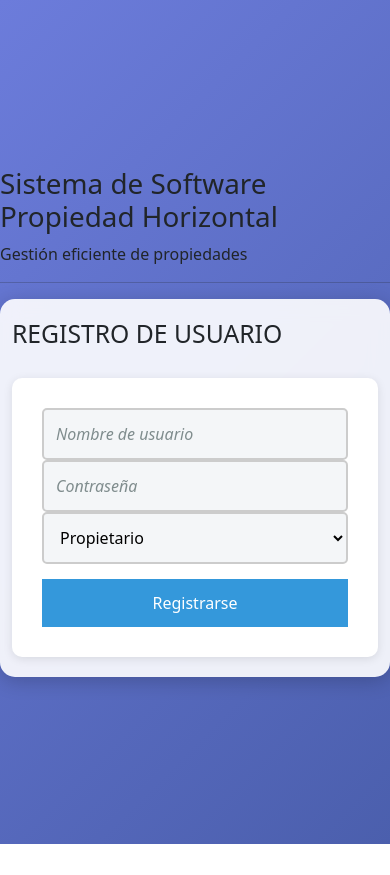
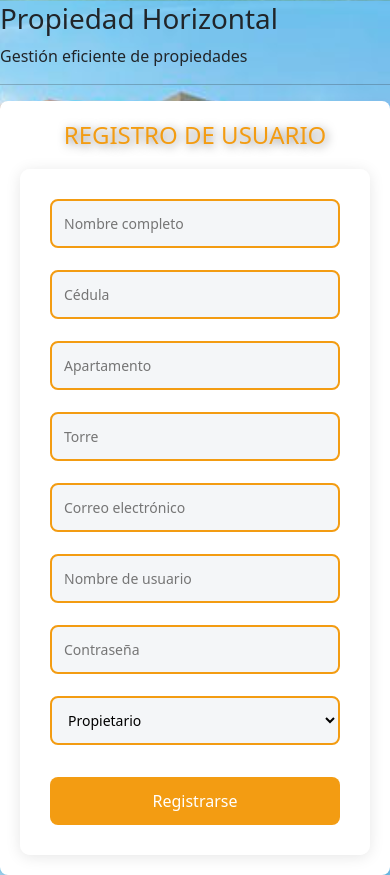
Before and after one commit to Dannym24/proyectopropiedadhorizontal, a React (Vite) app: page /register in a window 390 px wide. Before the commit the page ends 844 px from the top, so only its background shows below. Built offline with nearby package versions, Linux system fonts and the light colour scheme; the HTML template or start-up script is replaced by a standard one.

Commit message:
ajustes finales

```diff
--- a/package.json
+++ b/package.json
@@ -12,6 +12,7 @@
   "dependencies": {
     "axios": "^1.13.2",
     "bootstrap": "^5.3.8",
+    "font-awesome": "^4.7.0",
     "react": "^19.2.0",
     "react-bootstrap": "^2.10.10",
     "react-dom": "^19.2.0",
--- a/src/App.jsx
+++ b/src/App.jsx
@@ -6,6 +6,8 @@ import LoginForm from "./components/LoginForm";
 import RegisterForm from "./components/RegisterForm";
 import "bootstrap/dist/css/bootstrap.min.css";
 import './index.css';
+import 'font-awesome/css/font-awesome.min.css';
+
 
 
 
--- a/src/components/RegisterForm.jsx
+++ b/src/components/RegisterForm.jsx
@@ -6,6 +6,11 @@ const RegisterForm = () => {
   const [username, setUsername] = useState("");
   const [password, setPassword] = useState("");
   const [role, setRole] = useState("propietario"); // Rol por defecto
+  const [nombreCompleto, setNombreCompleto] = useState(""); // Nuevo campo para el nombre completo
+  const [cedula, setCedula] = useState(""); // Nuevo campo para la cédula
+  const [apartamento, setApartamento] = useState(""); // Nuevo campo para el apartamento
+  const [torre, setTorre] = useState(""); // Nuevo campo para la torre
+  const [correo, setCorreo] = useState(""); // Nuevo campo para el correo
   const [error, setError] = useState("");
   const [success, setSuccess] = useState("");
   const navigate = useNavigate(); // Inicializamos el hook useNavigate
@@ -17,6 +22,11 @@ const RegisterForm = () => {
         username,
         password,
         role,
+        nombreCompleto,
+        cedula,
+        apartamento,
+        torre,
+        correo,
       });
       console.log("Register Response from Backend:", response.data);
       setSuccess("Usuario registrado correctamente.");
@@ -31,44 +41,144 @@ const RegisterForm = () => {
   };
 
   return (
-    <div className="container">
-      <h2>Registro de Usuario</h2>
-      {error && <p className="error">{error}</p>}
-      {success && <p className="success">{success}</p>}
-      <form onSubmit={handleRegister}>
+    <div className="container" style={containerStyle}>
+      <h2 style={headingStyle}>Registro de Usuario</h2>
+      {error && <p className="error" style={errorStyle}>{error}</p>}
+      {success && <p className="success" style={successStyle}>{success}</p>}
+      <form onSubmit={handleRegister} style={formStyle}>
+        <input
+          type="text"
+          placeholder="Nombre completo"
+          value={nombreCompleto}
+          onChange={(e) => setNombreCompleto(e.target.value)}
+          style={inputStyle}
+        />
+        <input
+          type="text"
+          placeholder="Cédula"
+          value={cedula}
+          onChange={(e) => setCedula(e.target.value)}
+          style={inputStyle}
+        />
+        <input
+          type="text"
+          placeholder="Apartamento"
+          value={apartamento}
+          onChange={(e) => setApartamento(e.target.value)}
+          style={inputStyle}
+        />
+        <input
+          type="text"
+          placeholder="Torre"
+          value={torre}
+          onChange={(e) => setTorre(e.target.value)}
+          style={inputStyle}
+        />
+        <input
+          type="email"
+          placeholder="Correo electrónico"
+          value={correo}
+          onChange={(e) => setCorreo(e.target.value)}
+          style={inputStyle}
+        />
         <input
           type="text"
           placeholder="Nombre de usuario"
           value={username}
           onChange={(e) => setUsername(e.target.value)}
+          style={inputStyle}
         />
         <input
           type="password"
           placeholder="Contraseña"
           value={password}
           onChange={(e) => setPassword(e.target.value)}
+          style={inputStyle}
         />
         {/* Campo para seleccionar el rol */}
         <select
           value={role}
           onChange={(e) => setRole(e.target.value)}
-          style={{
-            marginBottom: "15px",
-            padding: "12px",
-            width: "100%",
-            border: "2px solid #ccc",
-            borderRadius: "5px",
-            fontSize: "16px",
-            backgroundColor: "#f4f6f8",
-          }}
+          style={selectStyle}
         >
           <option value="propietario">Propietario</option>
           <option value="admin">Administrador</option>
         </select>
-        <button type="submit">Registrarse</button>
+        <button type="submit" style={buttonStyle}>Registrarse</button>
       </form>
     </div>
   );
 };
 
+// Estilo para los campos de entrada
+const inputStyle = {
+  padding: "12px",
+  fontSize: "14px",
+  border: "2px solid #f39c12",  // Amarillo suave
+  borderRadius: "8px",
+  width: "100%",
+  boxSizing: "border-box",
+  marginBottom: "10px",
+  backgroundColor: "#f4f6f8", // Fondo suave claro
+};
+
+// Estilo para el selector de rol
+const selectStyle = {
+  padding: "12px",
+  fontSize: "14px",
+  border: "2px solid #f39c12",  // Amarillo suave
+  borderRadius: "8px",
+  width: "100%",
+  boxSizing: "border-box",
+  marginBottom: "10px",
+  backgroundColor: "#f4f6f8", // Fondo suave claro
+};
+
+// Estilo para el botón
+const buttonStyle = {
+  padding: "12px 20px",
+  fontSize: "16px",
+  border: "none",
+  borderRadius: "8px",
+  backgroundColor: "#f39c12",  // Amarillo suave
+  color: "#fff",
+  cursor: "pointer",
+  width: "100%",
+  boxSizing: "border-box",
+  marginTop: "10px",
+};
+
+// Estilos generales
+const containerStyle = {
+  maxWidth: "450px",
+  margin: "0 auto",
+  padding: "20px",
+  backgroundColor: "#fff", // Fondo blanco
+  boxShadow: "0 4px 8px rgba(0, 0, 0, 0.1)", // Sombra suave
+  borderRadius: "8px", // Bordes redondeados
+};
+
+const headingStyle = {
+  color: "#f39c12", // Color de texto naranjita (amarillo suave)
+  fontSize: "24px",
+  textAlign: "center",
+  marginBottom: "20px",
+};
+
+const errorStyle = {
+  color: "#e74c3c", // Rojo para el mensaje de error
+  fontSize: "14px",
+};
+
+const successStyle = {
+  color: "#2ecc71", // Verde para el mensaje de éxito
+  fontSize: "14px",
+};
+
+const formStyle = {
+  display: "flex",
+  flexDirection: "column",
+  gap: "12px",
+};
+
 export default RegisterForm;
--- a/src/index.css
+++ b/src/index.css
@@ -1,11 +1,14 @@
 /* Estilos globales */
 body {
   font-family: 'Segoe UI', Tahoma, Geneva, Verdana, sans-serif;
-  background: linear-gradient(135deg, #6c7cdb, #4b5fad); /* Fondo degradado azul profesional */
+  background-image: url('/public/PH.jpg');
+  background-size: cover;
+  background-position: center;
+  background-attachment: fixed;
+  color: #fff;
   margin: 0;
   padding: 0;
-  color: #fff; /* Texto en color blanco para contraste */
-  height: 100vh; /* Asegura que el fondo cubra toda la pantalla */
+  height: 100vh;
   display: flex;
   justify-content: center;
   align-items: center;
@@ -15,81 +18,77 @@ body {
 /* Estilo del contenedor principal */
 .container {
   width: 100%;
-  max-width: 1000px;
-  background-color: rgba(255, 255, 255, 0.9); /* Fondo translúcido */
+  max-width: 900px;
+  background-color: rgba(0, 0, 0, 0.6); /* Fondo oscuro translúcido */
   padding: 30px;
   border-radius: 15px;
-  box-shadow: 0 4px 20px rgba(0, 0, 0, 0.2); /* Sombra suave */
-  backdrop-filter: blur(10px); /* Efecto difuso detrás del fondo */
+  box-shadow: 0 4px 25px rgba(0, 0, 0, 0.5);
+  backdrop-filter: blur(10px); /* Efecto difuso */
+  color: #fff;
 }
 
 /* Estilo para los títulos */
 h2 {
-  font-size: 2.5em;
-  color: #34495e; /* Azul oscuro para un tono profesional */
+  font-size: 3.2em;
+  color: #f39c12; /* Amarillo suave para el título */
   font-weight: bold;
   margin-bottom: 20px;
   text-transform: uppercase;
+  text-shadow: 2px 2px 10px rgba(0, 0, 0, 0.5); /* Sombra para contraste */
 }
 
 h3 {
-  font-size: 1.6em;
-  color: #2e4053;
+  font-size: 1.8em;
+  color: #f39c12; /* Amarillo suave para los subtítulos */
   font-weight: 600;
-  margin-bottom: 20px;
+  margin-bottom: 15px;
   text-transform: capitalize;
+  text-shadow: 1px 1px 5px rgba(0, 0, 0, 0.3);
 }
 
 /* Estilos para formularios */
 form {
-  background-color: #fff;
+  background-color: rgba(255, 255, 255, 0.85); /* Fondo translúcido claro */
   padding: 30px;
   border-radius: 10px;
-  box-shadow: 0 2px 10px rgba(0, 0, 0, 0.1);
-  margin-top: 30px;
+  box-shadow: 0 2px 15px rgba(0, 0, 0, 0.1);
+  margin-top: 20px;
 }
 
+/* Estilo para los campos de entrada */
 input {
   margin-bottom: 15px;
   padding: 12px;
   width: 100%;
-  border: 2px solid #ccc;
-  border-radius: 5px;
+  border: 2px solid #f39c12; /* Bordes amarillos */
+  border-radius: 8px;
   font-size: 16px;
-  background-color: #f4f6f8;
+  background-color: #f4f6f8; /* Fondo suave para los campos */
+  color: #333; /* Texto oscuro para buena legibilidad */
   transition: all 0.3s ease;
-  color: #333; /* Asegura que el texto en los inputs sea visible */
 }
 
-/* Estilo para cuando el campo tiene foco */
 input:focus {
-  border-color: #3498db;
+  border-color: #f39c12; /* Amarillo para el borde al hacer foco */
   outline: none;
   background-color: #fff;
 }
 
-/* Estilo para los placeholders (Texto de los campos) */
-input::placeholder {
-  color: #7f8c8d; /* Color más claro para los placeholders */
-  font-style: italic;
-}
-
-/* Estilo para botones */
+/* Estilo para los botones */
 button {
   padding: 12px 20px;
-  background-color: #3498db; /* Azul llamativo */
+  background-color: #f39c12; /* Amarillo suave para el botón */
   color: white;
   border: none;
-  border-radius: 5px;
+  border-radius: 8px;
   cursor: pointer;
   width: 100%;
   font-size: 16px;
   transition: background-color 0.3s ease;
 }
 
-/* Efecto hover para los botones */
 button:hover {
-  background-color: #2980b9;
+  background-color: #e67e22; /* Amarillo oscuro para el hover */
 }
 
 /* Estilo para los mensajes de error */
@@ -110,18 +109,16 @@ button:hover {
 /* Responsividad para dispositivos pequeños */
 @media (max-width: 768px) {
   body {
-    font-size: 15px;
+    font-size: 16px;
   }
 
-  /* Centrar el formulario en pantallas pequeñas */
   .container {
     padding: 20px;
     width: 90%;
   }
 
-  /* Ajuste de títulos */
   h2, h3 {
-    font-size: 1.5em;
+    font-size: 1.7em;
   }
 }
 
@@ -136,7 +133,7 @@ button:hover {
 /* Estilo para las alertas */
 .alert {
   padding: 10px;
-  background-color: #f44336; /* Rojo brillante */
+  background-color: #f44336;
   color: white;
   border-radius: 5px;
   margin-bottom: 20px;
@@ -144,52 +141,94 @@ button:hover {
 }
 
 .alert.success {
-  background-color: #4CAF50; /* Verde de éxito */
+  background-color: #4CAF50;
 }
 
 .alert.info {
-  background-color: #2196F3; /* Azul informativo */
+  background-color: #2196F3;
 }
 
 .alert.warning {
-  background-color: #ff9800; /* Amarillo de advertencia */
+  background-color: #ff9800;
 }
 
 /* Encabezado con nombre de la app */
 .header {
   margin-bottom: 40px;
-  padding: 20px;
+  padding: 25px;
   background-color: #34495e;
   border-radius: 10px;
   color: #fff;
 }
 
 .header h1 {
-  font-size: 3em;
+  font-size: 3.5em;
   margin: 0;
   font-weight: 700;
   text-transform: uppercase;
+  text-shadow: 3px 3px 15px rgba(0, 0, 0, 0.5);
 }
 
 .header p {
-  font-size: 1.2em;
+  font-size: 1.4em;
   margin-top: 10px;
   font-weight: 300;
 }
+
+/* Estilo de los select */
 select {
   margin-bottom: 15px;
   padding: 12px;
   width: 100%;
-  border: 2px solid #ccc;
-  border-radius: 5px;
+  border: 2px solid #f39c12; /* Bordes amarillos */
+  border-radius: 8px;
   font-size: 16px;
   background-color: #f4f6f8;
   transition: all 0.3s ease;
 }
 
-/* Estilo para cuando el campo select tiene foco */
 select:focus {
-  border-color: #3498db;
+  border-color: #f39c12; /* Amarillo para el foco */
   outline: none;
   background-color: #fff;
 }
+/* Estilo para los botones de redes sociales */
+.social-buttons {
+  display: flex;
+  justify-content: center;
+  gap: 20px;
+  margin-top: 30px; /* Espaciado superior */
+}
+
+/* Estilo común para los botones */
+.social-button {
+  font-size: 2em; /* Tamaño del ícono */
+  color: white; /* Color de los íconos */
+  background-color: rgba(0, 0, 0, 0.5); /* Fondo oscuro translúcido */
+  padding: 15px;
+  border-radius: 50%; /* Botones circulares */
+  transition: background-color 0.3s ease, transform 0.3s ease;
+  text-decoration: none; /* Eliminar subrayado */
+}
+
+.social-button:hover {
+  background-color: #f39c12; /* Amarillo suave en hover */
+  transform: scale(1.1); /* Efecto de zoom al pasar el ratón */
+}
+
+/* Colores específicos para cada red social */
+.social-button.facebook:hover {
+  background-color: #3b5998; /* Azul de Facebook */
+}
+
+.social-button.twitter:hover {
+  background-color: #1da1f2; /* Azul de Twitter */
+}
+
+.social-button.instagram:hover {
+  background-color: #e4405f; /* Rojo de Instagram */
+}
+
+.social-button.linkedin:hover {
+  background-color: #0077b5; /* Azul de LinkedIn */
+}
```
Also changed, not shown: src/components/Cuotas.jsx (+13 -6 lines), src/pages/Home.jsx (+16 -0 lines), public/PH.jpg (added), 1 other file (tests, documents, lock files or other folders).
